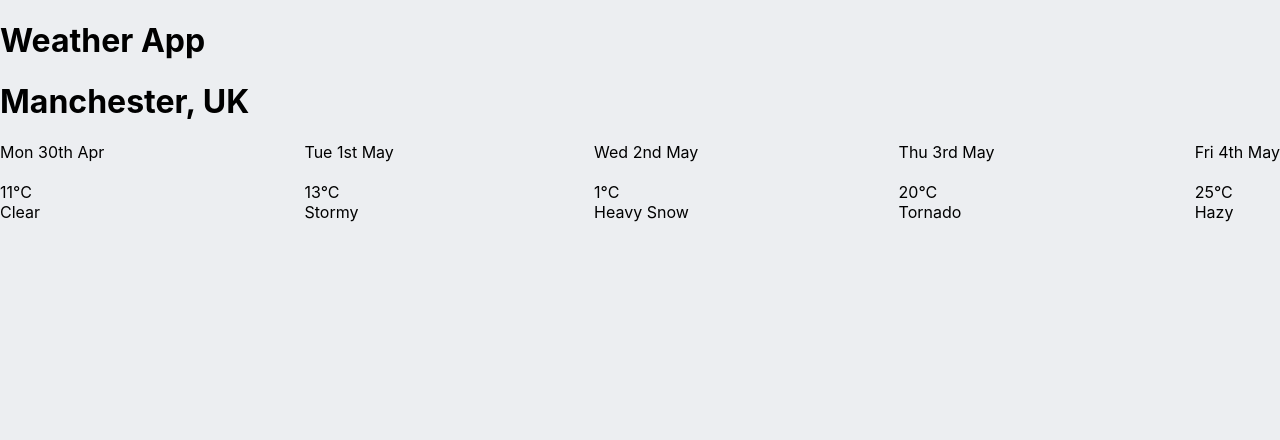
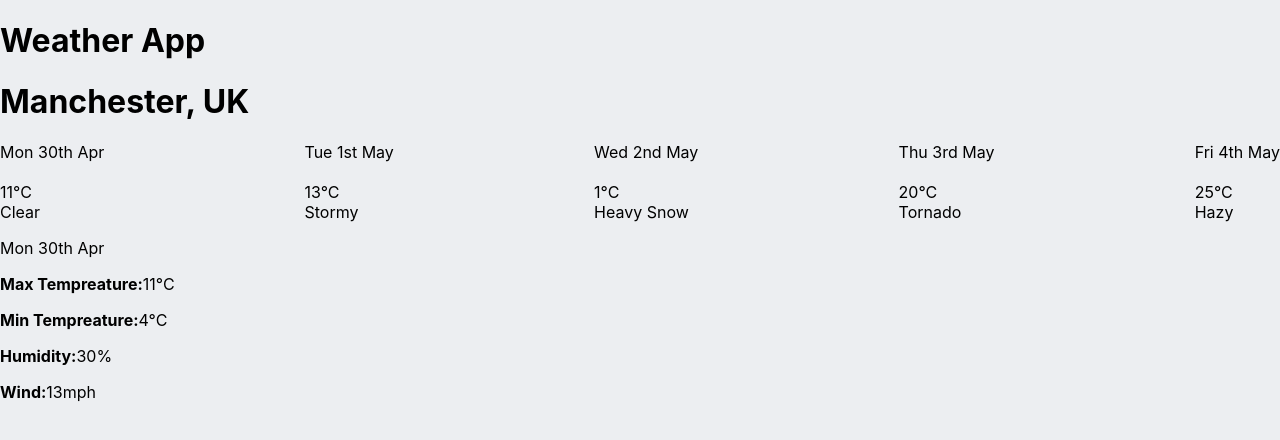
Before and after one commit to MrN0vember/weather-app, a React (Create React App) app: page / in a window 1280 px wide. Shown: the top 440 px of the page. Built offline with nearby package versions, Linux system fonts and the light colour scheme; some icons are missing.

Commit message:
props  updated & test passing

```diff
--- a/src/components/App.js
+++ b/src/components/App.js
@@ -3,6 +3,7 @@ import "../styles/App.css";
 import PropTypes from "prop-types";
 import LocationDetails from "./LocationDetails";
 import ForecastSummaries from "./ForecastSummaries";
+import ForecastDetails from "./ForecastDetails";
 
 const App = ({ forecasts, location }) => {
   return (
@@ -10,6 +11,7 @@ const App = ({ forecasts, location }) => {
       <h1>Weather App</h1>
       <LocationDetails city={location.city} country={location.country} />
       <ForecastSummaries forecasts={forecasts} />
+      <ForecastDetails forecast={forecasts[0]} />
     </div>
   );
 };
--- /dev/null
+++ b/src/components/ForecastDetails.js
@@ -0,0 +1,49 @@
+import React from "react";
+import PropTypes from "prop-types";
+import moment from "moment";
+
+const ForecastDetails = ({ forecast }) => {
+  const { date, temperature, wind, humidity } = forecast;
+  return (
+    <div className="forecast-details">
+      <p className="forecast-details_date">
+        {moment(date).format("ddd Do MMM")}
+      </p>
+      <p className="forecast-details_tempreature">
+        <b> Max Tempreature:</b>
+        {temperature.max}
+        &deg;C
+      </p>
+      <p className="forecast-details_tempreature">
+        <b> Min Tempreature:</b>
+        {temperature.min}
+        &deg;C
+      </p>
+      <p className="forecast-details_humidity">
+        <b>Humidity:</b>
+        {`${humidity}%`}
+      </p>
+      <p className="forecast-details_wind">
+        <b>Wind:</b>
+        {`${wind.speed}mph`}
+      </p>
+    </div>
+  );
+};
+
+ForecastDetails.propTypes = {
+  forecast: PropTypes.shape({
+    date: PropTypes.number,
+    humidity: PropTypes.number,
+    temperature: PropTypes.shape({
+      min: PropTypes.number,
+      max: PropTypes.number,
+    }),
+    wind: PropTypes.shape({
+      speed: PropTypes.number,
+      direction: PropTypes.string,
+    }),
+  }).isRequired,
+};
+
+export default ForecastDetails;
```
Also changed, not shown: 2 other files (tests, documents, lock files or other folders).
